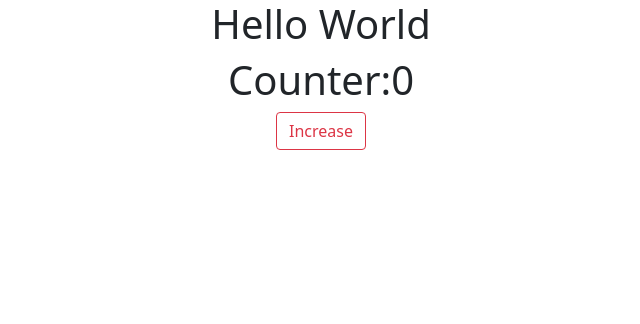
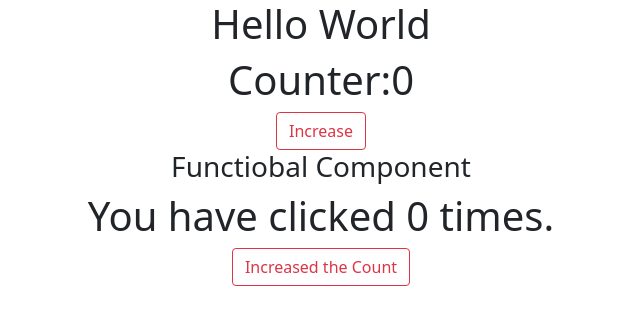
Before and after one commit to PasinduManeka/MERN-Stack, a React (Create React App) app in the folder Frontend/: page / in a window 1280 px wide. Shown: the top 324 px of the page, without its empty margins (319-959 px from the left). Built offline with nearby package versions, Linux system fonts and the light colour scheme.

Commit message:
create the function approach

```diff
--- a/Frontend/src/App.js
+++ b/Frontend/src/App.js
@@ -1,6 +1,7 @@
 //import logo from './logo.svg';
 import './App.css';
 import CounterClass from './Components/counterclass';
+import CounterFunction from './Components/counterFunction';
 
 
 function App() {
@@ -8,6 +9,7 @@ function App() {
     <div className="App">
       <h1>Hello World</h1>
       <CounterClass/>
+      <CounterFunction/>
     </div>
   );
 }
--- /dev/null
+++ b/Frontend/src/Components/counterFunction.js
@@ -0,0 +1,18 @@
+import React, {useState} from "react";
+function CounterFunction(){
+    let [count, setCount] = useState(0);
+
+    function increment(){
+         setCount(++count);
+    }
+
+    return(
+        <div>
+            <h3>Functiobal Component</h3>
+            <h1>You have clicked {count} times.</h1>
+            <button className="btn btn-outline-danger" onClick={e=>increment()}>Increased the Count</button>
+        </div>
+    )
+}
+
+export default CounterFunction;
```
